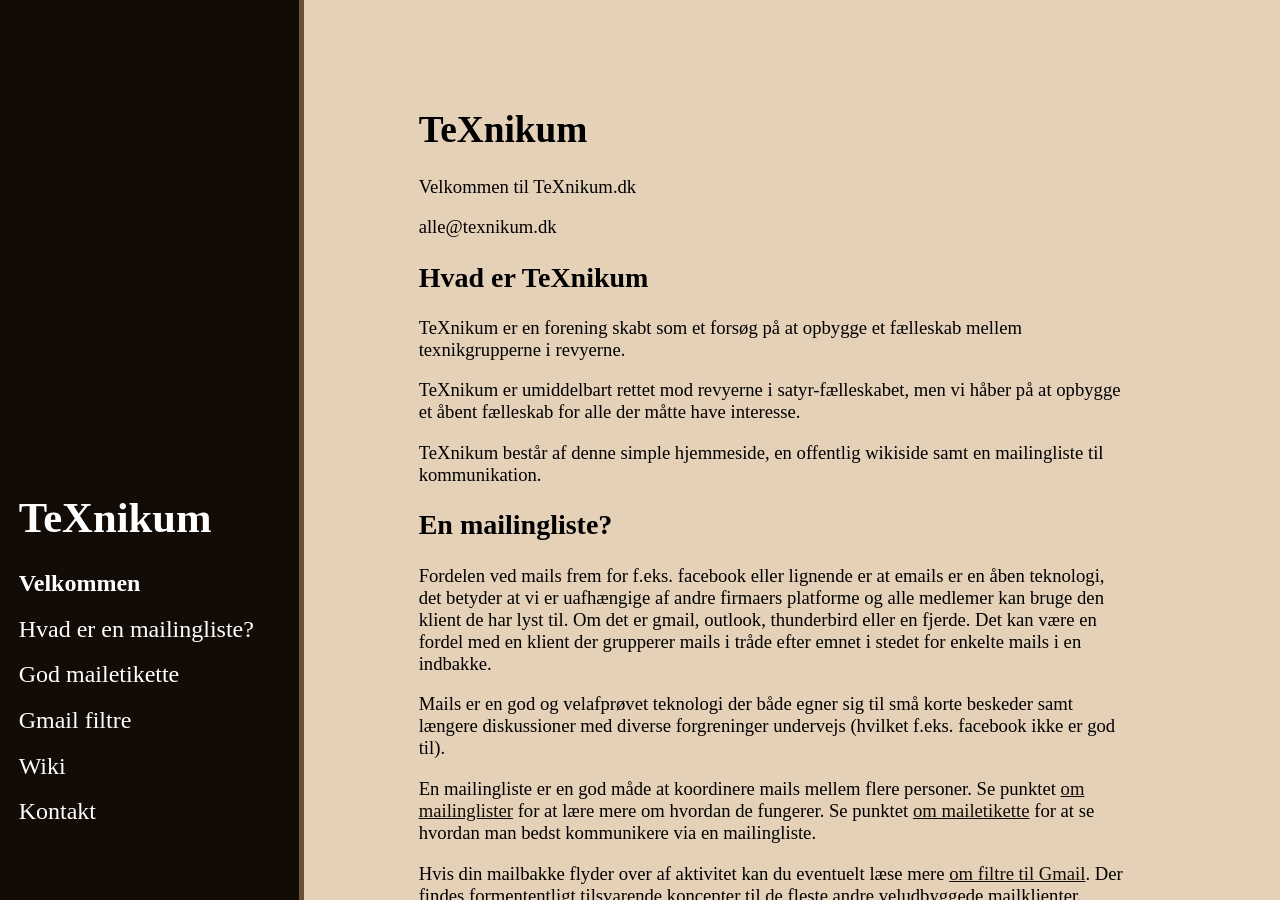
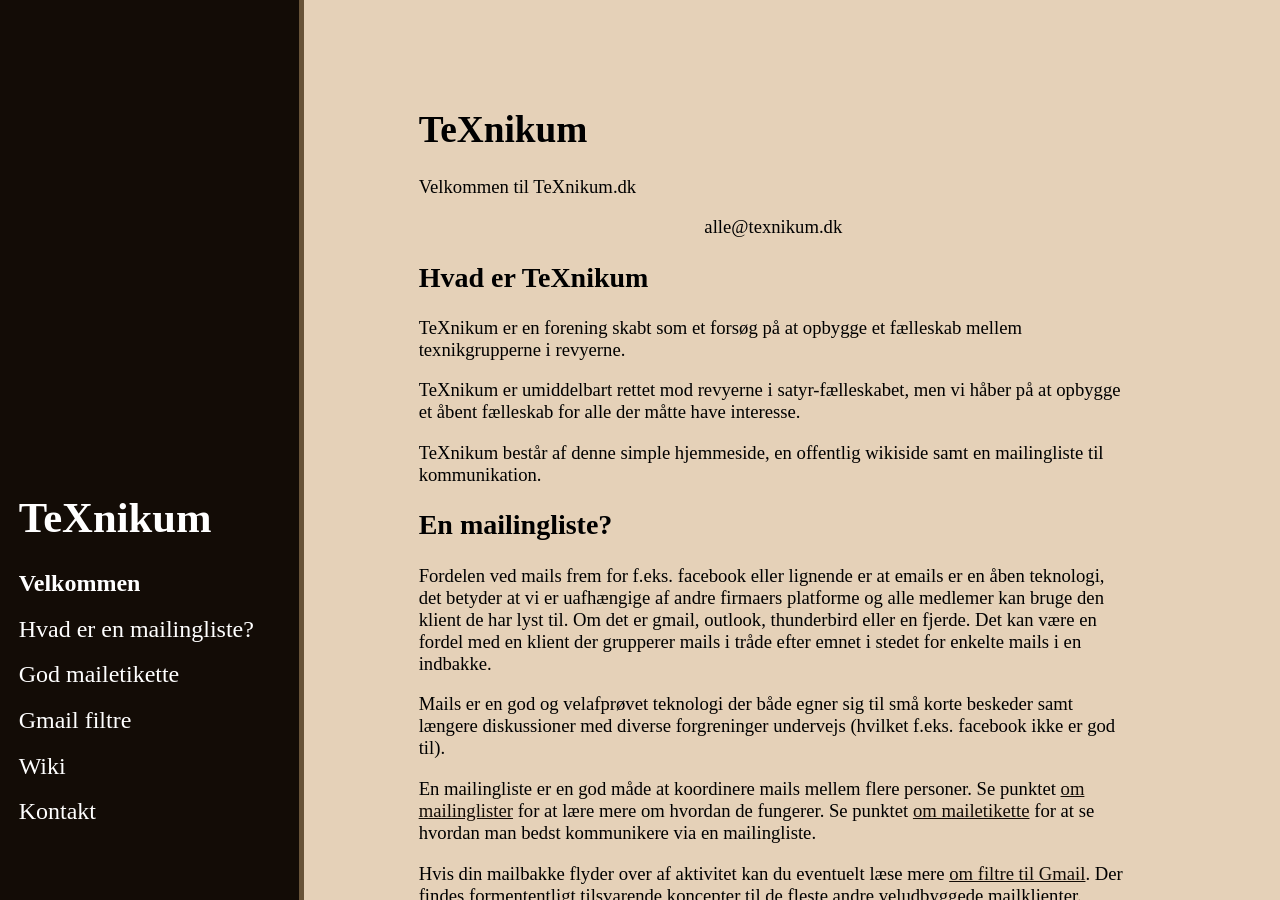
Before and after one commit to TeXnikum/TeXnikum.github.io, a Jekyll site: the page built from index.md, in a window 1280 px wide and 900 px high. Built offline with Jekyll 4.4.1, drawn with Linux system fonts in a browser that asks for light colours.

Commit message:
changed front page

```diff
--- a/index.md
+++ b/index.md
@@ -6,7 +6,7 @@ title: Velkommen
 # TeXnikum
 Velkommen til TeXnikum.dk
 
-{{ site.email-list }}
+<div class="center">{{ site.email-list }}</div>
 
 ## Hvad er TeXnikum
 TeXnikum er en forening skabt som et forsøg på at opbygge et fælleskab mellem texnikgrupperne i revyerne.
```
